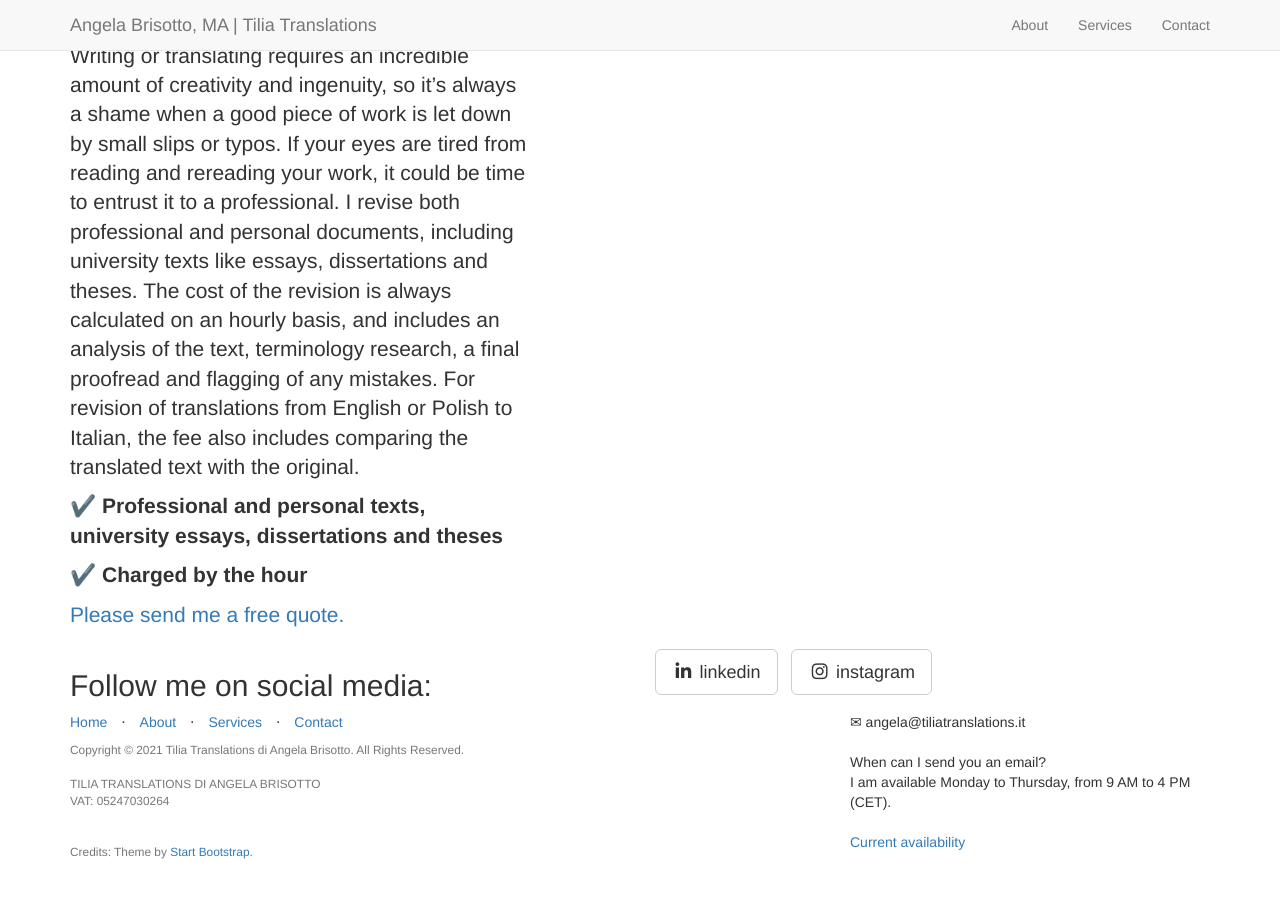
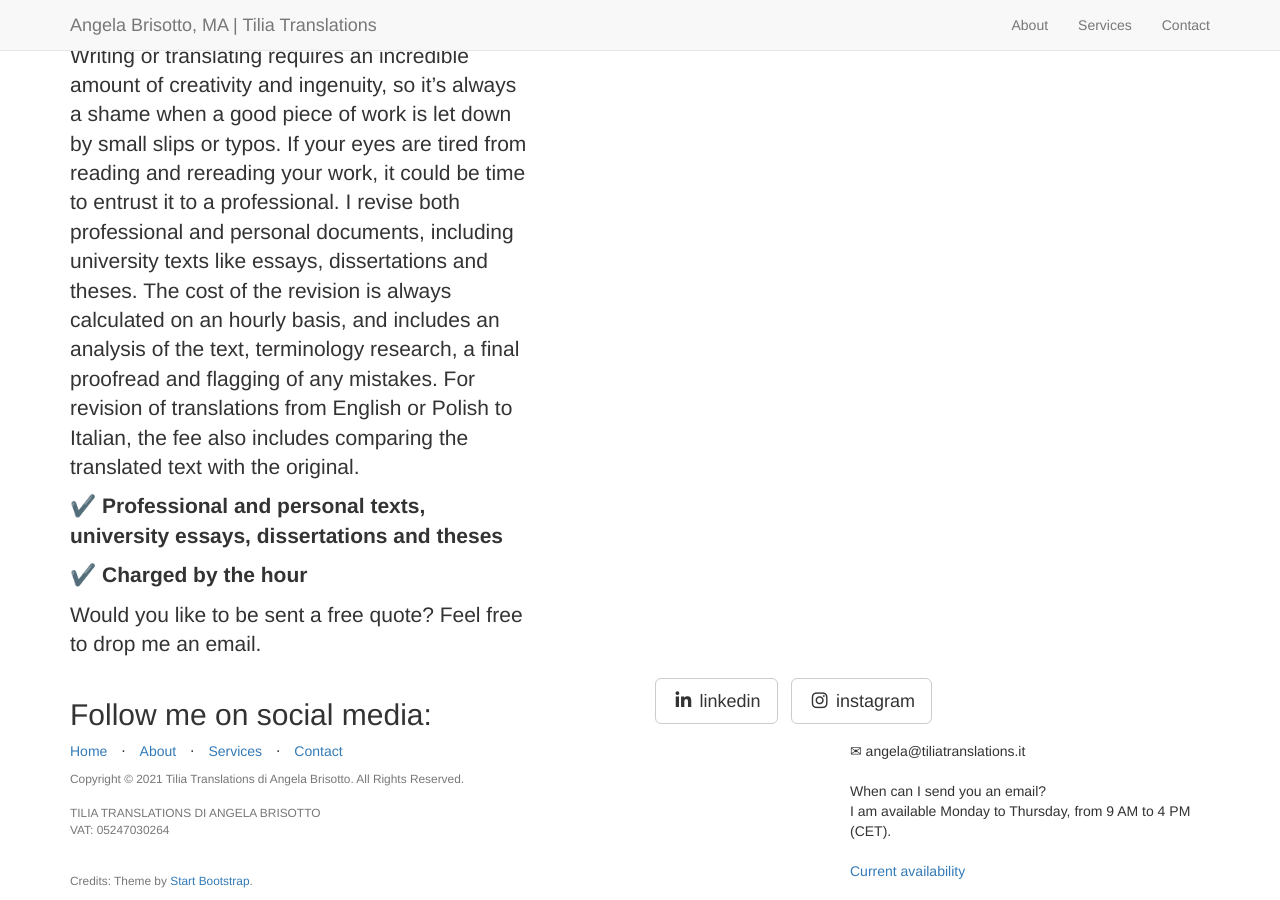
Before and after one commit to angelatiliatranslations/englishversion, a Jekyll site: the page built from _posts/2014-09-23-services-3.markdown, in a window 1280 px wide and 900 px high, scrolled down 3106 px. Built offline with Jekyll 4.4.1, drawn with Linux system fonts in a browser that asks for light colours; nearby versions of some CDN libraries; library files that are not in the unit come from our copies; before the commit the page ends 3977 px from its top, so only the background shows below that.

Commit message:
Update 2014-09-23-services-3.markdown

```diff
--- a/_posts/2014-09-23-services-3.markdown
+++ b/_posts/2014-09-23-services-3.markdown
@@ -14,4 +14,6 @@ Writing or translating requires an incredible amount of creativity and ingenuity
 <p>
 <strong>✔️ Charged by the hour</strong>
 </p>
-<a href="mailto:angela@tiliatranslations.it">Please send me a free quote.</a>
+<p>
+Would you like to be sent a free quote? Feel free to drop me an email.
+</p>
```
